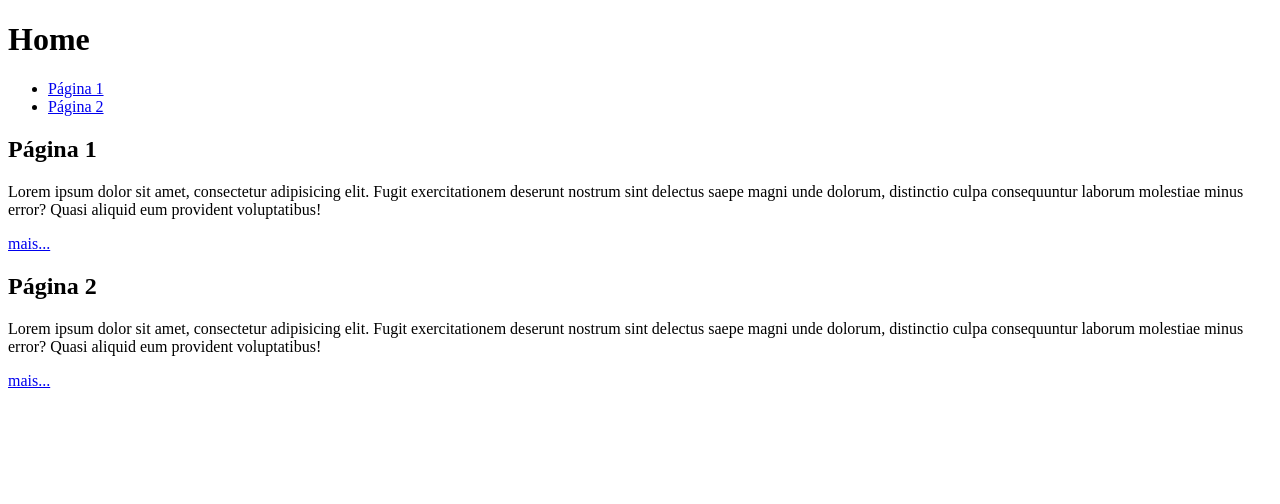
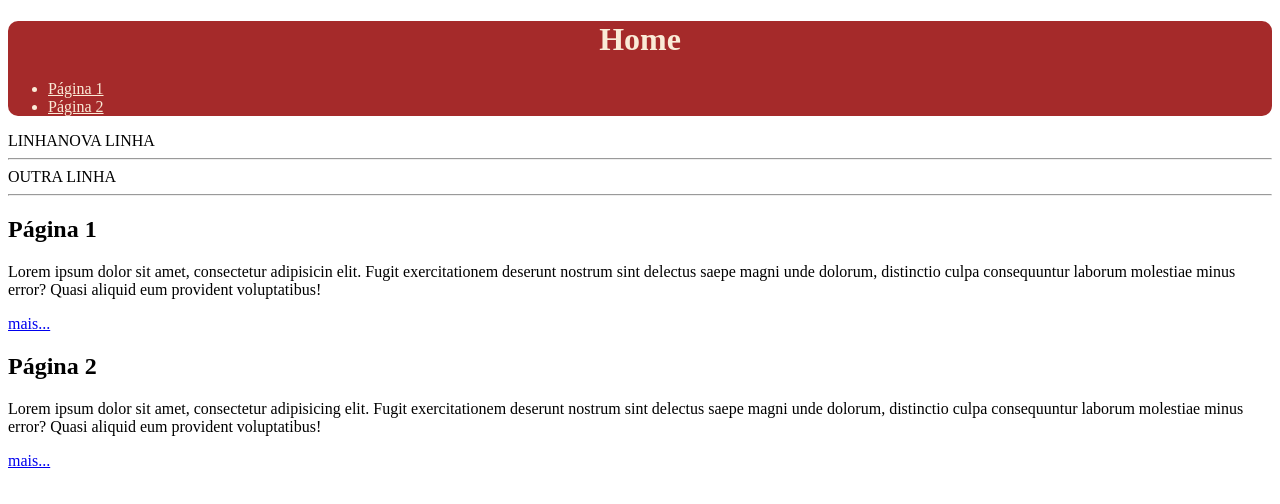
Before and after one commit to AlexandreTeixeiraS/exemplo-repo-front-1tdspo-2026, a plain HTML site: page index.html in a window 1280 px wide. Drawn offline with Linux system fonts and the light colour scheme.

Commit message:
exemplos de aplicação de css inline

```diff
--- a/index.html
+++ b/index.html
@@ -4,22 +4,40 @@
     <meta charset="UTF-8">
     <meta name="viewport" content="width=device-width, initial-scale=1.0">
     <title>Página Inicial</title>
+
+    <style>
+
+       h1{
+            text-align: center;
+        }
+
+        header{
+            background-color: brown !important;
+            border-radius: 10px;
+        }
+
+    </style>
+
 </head>
 <body>
 
-    <header>
+    <header style="background-color: rgb(39, 173, 173);color:antiquewhite">
         <h1>Home</h1>
         <nav>
             <ul>
-                <li><a href="./pagina1.html"> Página 1 </a></li>
-                <li><a href="./paginas/pagina2.html"> Página 2 </a></li>
+                <li><a style="color: antiquewhite;" href="./pagina1.html"> Página 1 </a></li>
+                <li><a style="color:antiquewhite;"href=./paginas/pagina2.html> Página 2 </a></li>
             </ul>
         </nav>
     </header>
+
+    <span>LINHA</span><span>NOVA LINHA</span> <hr> <span>OUTRA LINHA  </span>
+    <hr>
+
     <main>
         <section>
             <h2> Página 1 </h2>
-            <p>Lorem ipsum dolor sit amet, consectetur adipisicing elit. Fugit exercitationem deserunt nostrum sint delectus saepe magni unde dolorum, distinctio culpa consequuntur laborum molestiae minus error? Quasi aliquid eum provident voluptatibus!</p>
+            <p>Lorem ipsum dolor sit amet, consectetur adipisicin elit. Fugit exercitationem deserunt nostrum sint delectus saepe magni unde dolorum, distinctio culpa consequuntur laborum molestiae minus error? Quasi aliquid eum provident voluptatibus!</p>
             <a href="./pagina1.html"> mais...</a>
         </section>
         <section>
```
